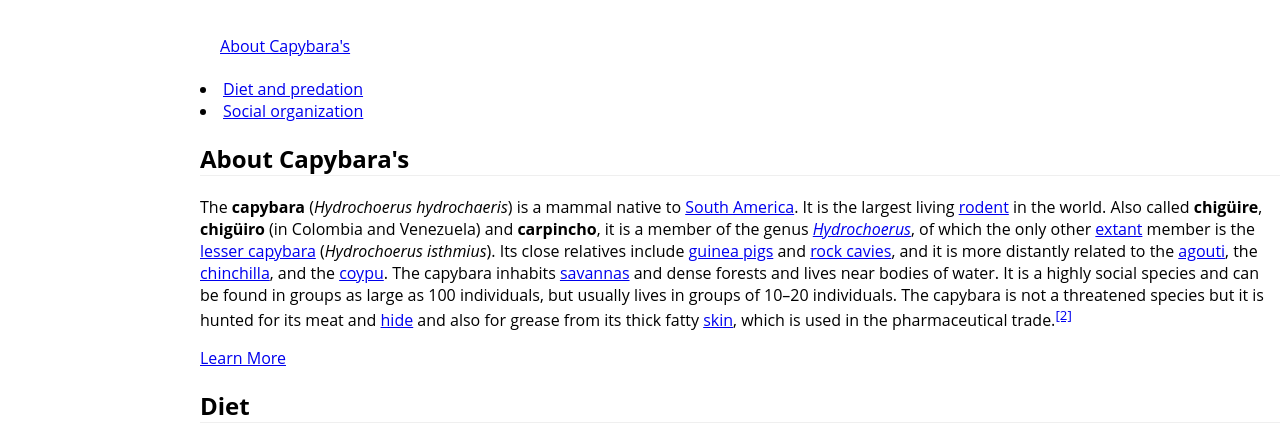
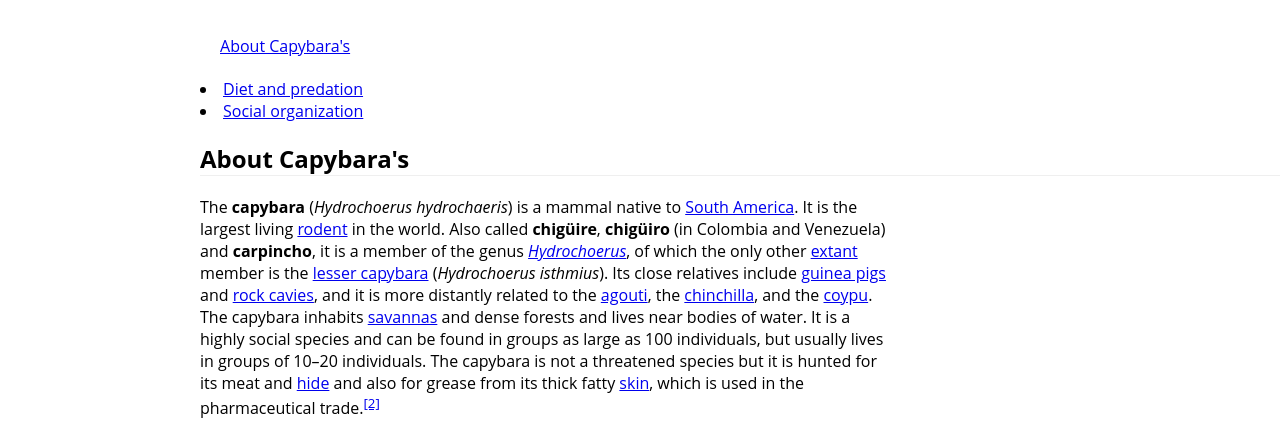
Before and after one commit to 110250-coder/Capybara-s, a plain HTML site: page index.html in a window 1280 px wide. Shown: the part 225-664 px from the top of the page. Drawn offline with Linux system fonts and the light colour scheme.

Commit message:
Add files via upload
character width 75

```diff
--- a/styles.css
+++ b/styles.css
@@ -3,6 +3,7 @@ html, body {
   padding: 0;
   margin: 0;
   font-family: 'open sans', sans-serif;
+
  }
 
 .page {
@@ -69,7 +70,11 @@ h2 {
   border-bottom: 1px solid #efefef;
 }
 
-
+p {
+  overflow: hidden;
+  text-overflow: ellipsis;
+  max-width: 75ch;
+}
 .page-nav {
 
 }
```
